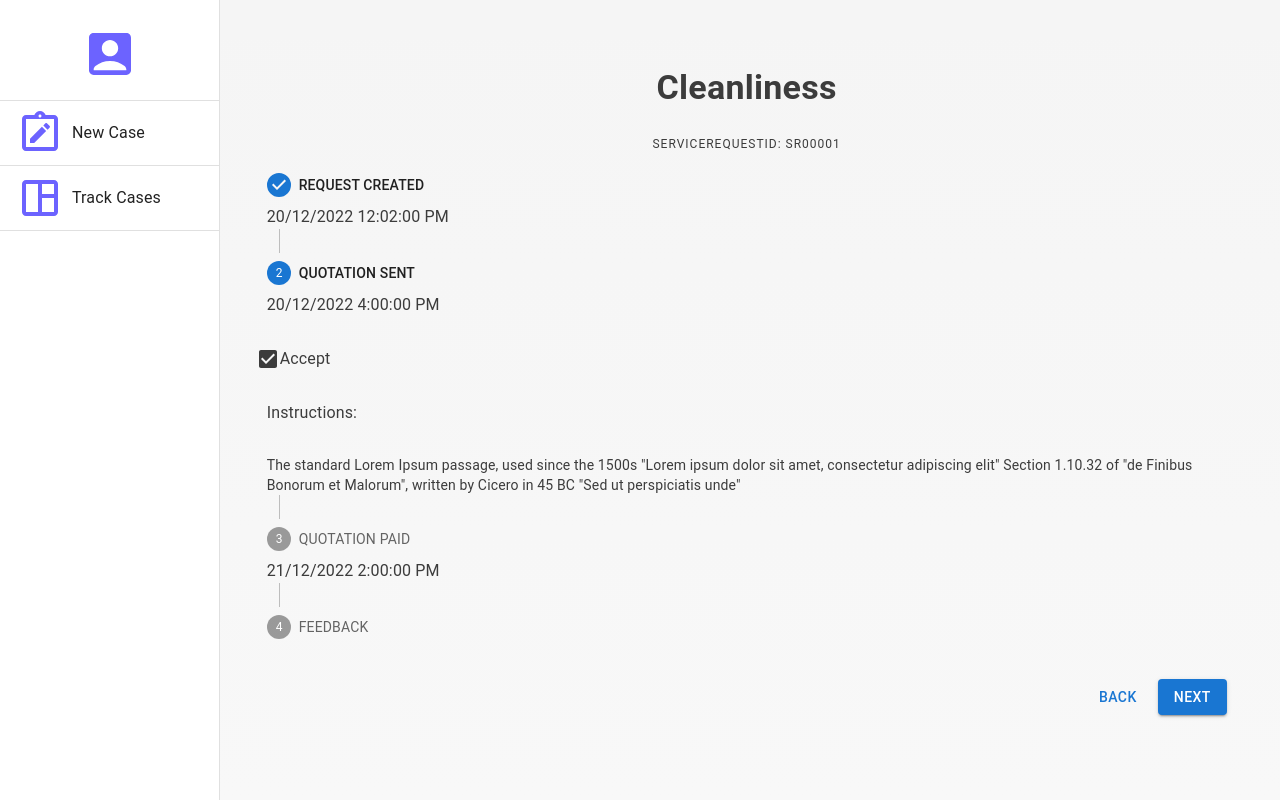
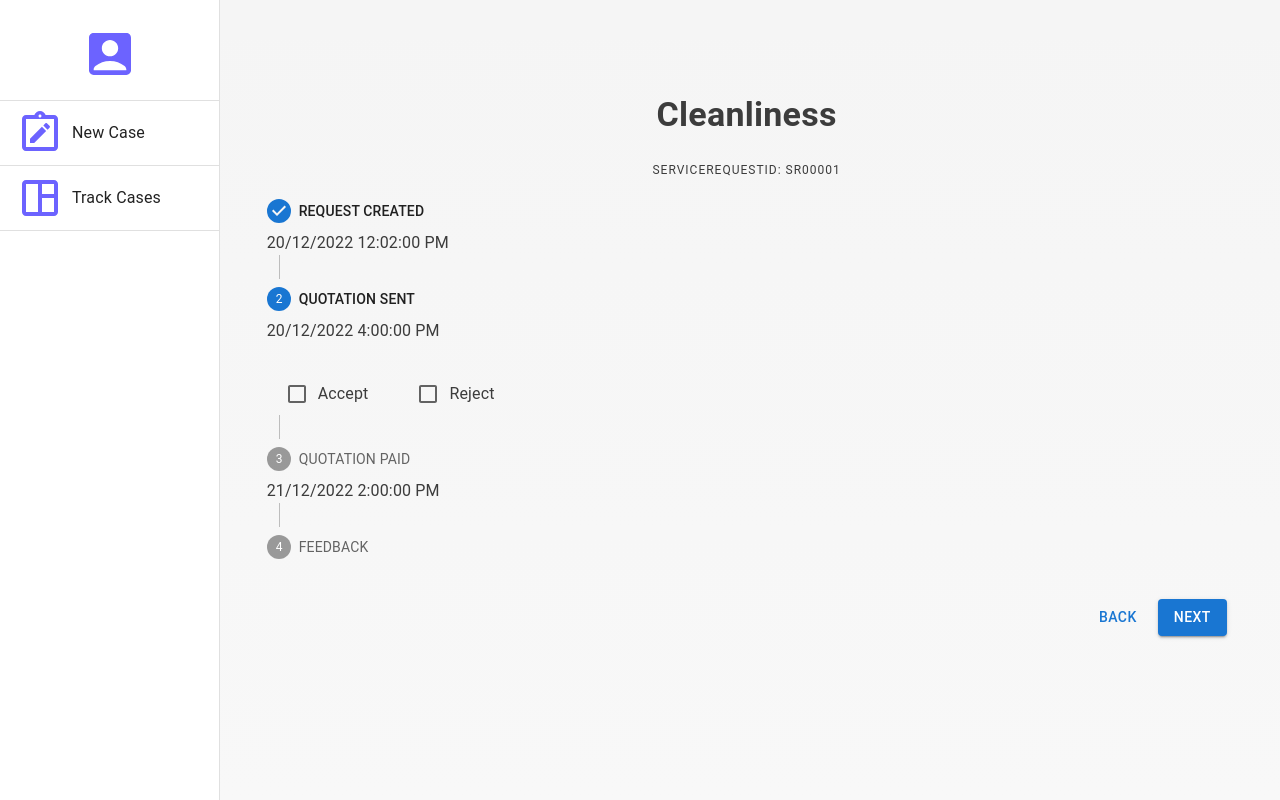
Before and after one commit to chienshyong/esc-hms-portal, a Next.js app in the folder frontend/: page /Tenant/timeline in a window 1280 px wide. Both pictures are taken after a click on the button "NEXT". Built offline with nearby package versions, Linux system fonts and the light colour scheme.

Commit message:
Fixed tenant timeline

```diff
--- a/frontend/app/Tenant/timeline/timeline.js
+++ b/frontend/app/Tenant/timeline/timeline.js
@@ -7,7 +7,7 @@ import StepLabel from '@mui/material/StepLabel';
 import Button from '@mui/material/Button';
 import Typography from '@mui/material/Typography';
 import TextField from '@mui/material/TextField';
-import {CheckBox}  from '@mui/icons-material';
+import Checkbox  from '@mui/material/Checkbox';
 import FormControlLabel from '@mui/material/FormControlLabel';
 import Rating from '@mui/material/Rating';
 
@@ -39,13 +39,68 @@ export function FileView({ fileName }) {
   export default function Timeline() {
     const [activeStep, setActiveStep] = React.useState(0);
     const [completed, setCompleted] = React.useState({});
-    const [isChecked, setIsChecked] = React.useState(false);
+    const [isCheckedAccept, setIsCheckedAccept] = React.useState(false);
+    const [isCheckedReject, setIsCheckedReject] = React.useState(false);
     const [rating, setRating] = React.useState(0);
 
-  const handleCheckboxChange = () => {
 
-    setIsChecked(!isChecked);
-  };
+    const handleCheckboxChange = (event) => {
+        const { name, checked } = event.target;
+
+        if (name === "accept") {
+          setIsCheckedAccept(checked);
+          setIsCheckedReject(false);
+        } else if (name === "reject") {
+          setIsCheckedReject(checked);
+          setIsCheckedAccept(false);
+        }
+      };
+
+      const renderContentCheckbox = () => {
+        if (isCheckedAccept){
+            return (
+                <React.Fragment>
+                    <div style={{ display: 'flex', alignItems: 'center' , marginTop: '30px', marginLeft: '20px' }}>
+                        <Typography variant="body1"> INSTRUCTIONS :</Typography>
+                    </div>
+                    <div style={{ display: 'flex', alignItems: 'center' , marginTop: '30px' , marginLeft: '20px'}}>
+                        <Typography variant="body2"> The standard Lorem Ipsum passage, used since the 1500s
+                                                    "Lorem ipsum dolor sit amet, consectetur adipiscing elit"
+                                                    Section 1.10.32 of "de Finibus Bonorum et Malorum", written by Cicero in 45 BC
+                                                    "Sed ut perspiciatis unde"
+                        </Typography>
+                    </div>
+                </React.Fragment>
+            )
+        }
+        else if (isCheckedReject){
+            return (
+                <React.Fragment>
+                    <div style={{ display: 'flex', alignItems: 'center' , marginTop: '30px' , marginLeft: '30px'}}>
+                        <Typography variant="body1"> COMMENTS :</Typography>
+                    </div>
+                    <div style={{ display: 'flex', alignItems: 'center' , marginTop: '10px' , marginLeft: '20px'}}>
+                        <Box
+                            component="form"
+                            sx={{ '& .MuiTextField-root': { m: 1, width: '80ch'} }}
+                            noValidate
+                            autoComplete="off"
+                        >
+                        <TextField
+                            id="outlined-comments-input"
+                            label="Type your comments"
+                            type="text"
+                            autoComplete="Enter your comments"
+                            size = "large"
+                        />
+                        </Box>
+                    </div>
+                </React.Fragment>
+            )
+        }
+      }
+
+
 
   const handleRatingChange = (event, newRating) => {
     setRating(newRating);
@@ -57,7 +112,7 @@ export function FileView({ fileName }) {
           description: '20/12/2022 12:02:00 PM', // Can change this to represent actual date and time
           content: (
             <React.Fragment>
-              <div style={{ display: 'flex' , marginTop: '30px' }}>
+              <div style={{ display: 'flex' , marginTop: '30px' , marginLeft: '20px'}}>
                 <Box
                   component="form"
                   sx={{ '& .MuiTextField-root': { m: 1, width: '40ch' } }}
@@ -87,7 +142,7 @@ export function FileView({ fileName }) {
                   />
                 </Box>
               </div>
-              <div style={{ display: 'flex' }}>
+              <div style={{ display: 'flex' , marginLeft: '20px'}}>
                 <Box
                   component="form"
                   sx={{ '& .MuiTextField-root': { m: 1, width: '40ch' } }}
@@ -117,13 +172,13 @@ export function FileView({ fileName }) {
                   />
                 </Box>
               </div>
-              <div style={{ marginTop: '30px' }}>
+              <div style={{ marginTop: '30px' , marginLeft: '20px'}}>
               <Typography display="block"> Upload Screenshot </Typography>
                   {/* Can change this to get the actual file name later: */}
                   <FileView fileName="cleanliness.jpg" />
               </div>
-              <div style={{ marginTop: '30px' }}>
-              <Typography display="block"> Describe the problem </Typography>
+              <div style={{ marginTop: '30px', marginLeft: '20px' }}>
+              <Typography display="block"> Describe the problem : </Typography>
               <Box
                   component="form"
                   sx={{ '& .MuiTextField-root': { m: 1, width: '80ch' } }}
@@ -146,20 +201,12 @@ export function FileView({ fileName }) {
           description: '20/12/2022 4:00:00 PM',
           content: (
             <React.Fragment>
-              <div style={{ display: 'flex', alignItems: 'center' , marginTop: '30px' }}>
-              <FormControlLabel control={<CheckBox checked={isChecked} onChange={handleCheckboxChange}/>} label="Accept" />
+              <div style={{ display: 'flex', alignItems: 'center' , marginTop: '30px' , marginLeft: '20px'}}>
+              <FormControlLabel control={<Checkbox checked={isCheckedAccept} onChange={handleCheckboxChange}/>} name="accept" label="Accept" sx={{ marginRight: '50px' }}/>
+
+              <FormControlLabel control={<Checkbox checked={isCheckedReject} onChange={handleCheckboxChange}/>} name="reject" label="Reject" />
               </div>
-              <div style={{ display: 'flex', alignItems: 'center' , marginTop: '30px' }}>
-              <Typography variant="body1"> Instructions:</Typography>
-              </div>
-              <div style={{ display: 'flex', alignItems: 'center' , marginTop: '30px' }}>
-              <Typography variant="body2"> The standard Lorem Ipsum passage, used since the 1500s
-            "Lorem ipsum dolor sit amet, consectetur adipiscing elit"
-            Section 1.10.32 of "de Finibus Bonorum et Malorum", written by Cicero in 45 BC
-            "Sed ut perspiciatis unde" </Typography>
-                </div>
-
-
+              {renderContentCheckbox()}
             </React.Fragment>
           ),
         },
```
